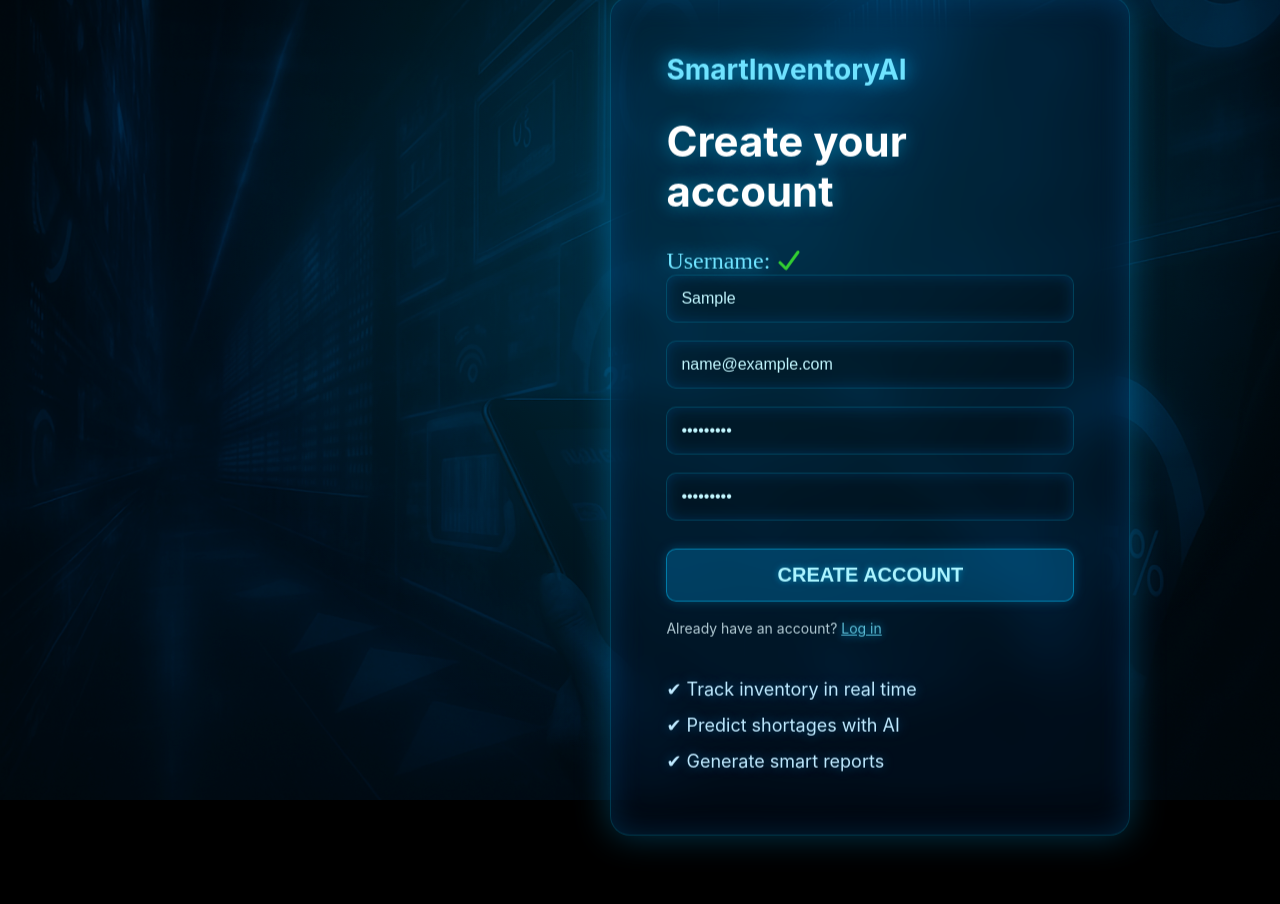
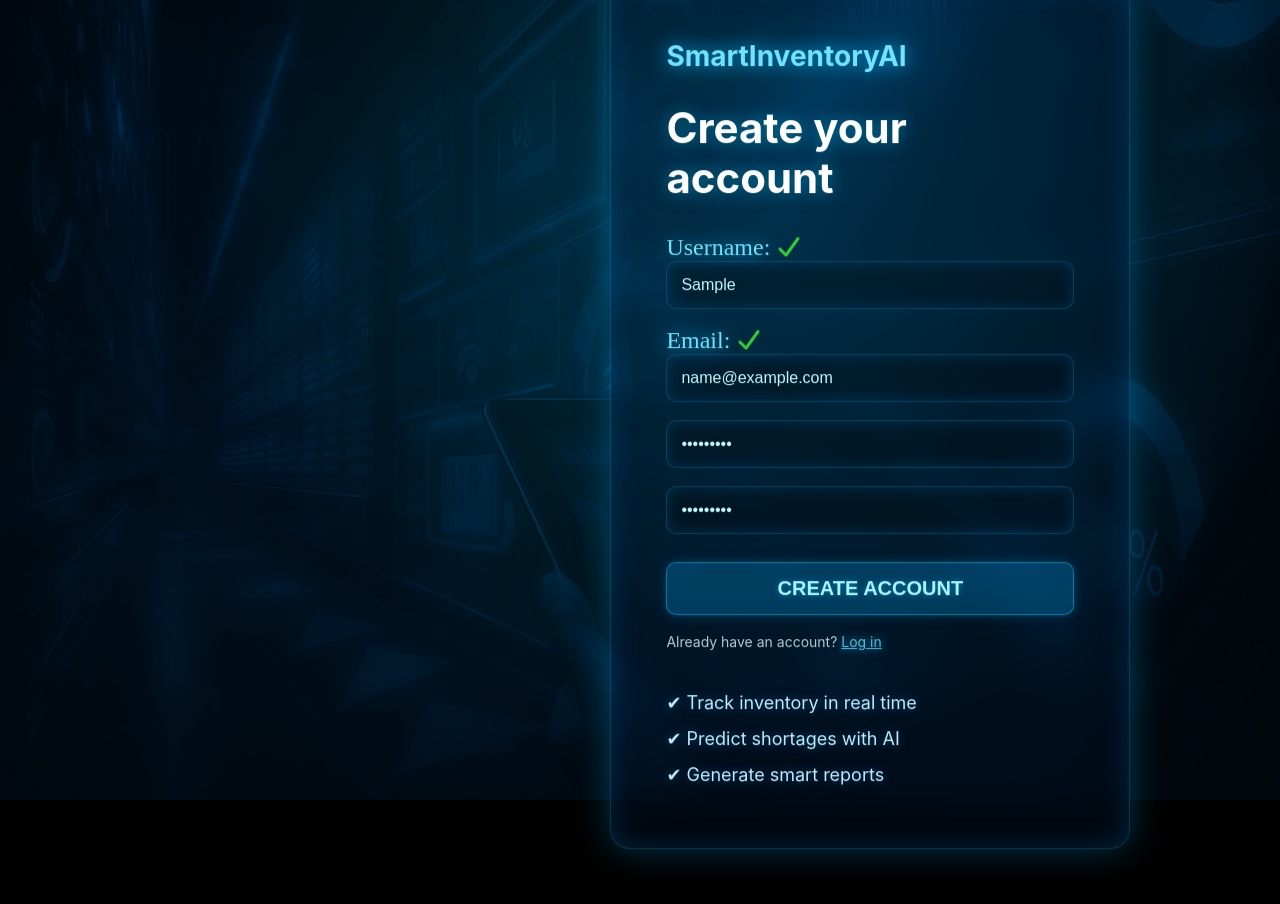
Before and after one commit to MarcinProgramista/smart-inventory-ai-frontend-Public, a React (Vite) app: page /register in a window 1280 px wide. Both pictures are taken after typing "Sample", "name@example.com", "Sample123", "Sample123" into the empty fields and a click on the button "CREATE ACCOUNT". Shown: the top 904 px of the page. Before the commit the page ends 835 px from the top, so only its background shows below. Built offline with nearby package versions, Linux system fonts and the light colour scheme.

Commit message:
fix(register): correct EmailField import and prop to restore email input functionality

```diff
--- /dev/null
+++ b/src/components/form/EmailField.jsx
@@ -0,0 +1,115 @@
+import styled from "styled-components";
+import { FontAwesomeIcon } from "@fortawesome/react-fontawesome";
+import {
+  faCheck,
+  faTimes,
+  faInfoCircle,
+} from "@fortawesome/free-solid-svg-icons";
+import Input from "../common/Input";
+
+export default function EmailField({
+  email,
+  setEmail,
+  validEmail,
+  setEmailFocus,
+  emailFocus,
+  emailRef,
+}) {
+  return (
+    <>
+      <LabelWrapper htmlFor="email">
+        Email:
+        <StyledFontAwesomeIconHideEmail
+          icon={faCheck}
+          $validEmail={validEmail}
+        />
+        <StyledFontAwesomeIconInvalidEmail
+          icon={faTimes}
+          $validEmail={validEmail}
+          $email={email}
+        />
+      </LabelWrapper>
+
+      <Input
+        type="email"
+        id="email"
+        ref={emailRef}
+        autoComplete="off"
+        onChange={(e) => setEmail(e.target.value)}
+        value={email}
+        required
+        aria-invalid={validEmail ? "false" : "true"}
+        aria-describedby="uidnote"
+        onFocus={() => setEmailFocus(true)}
+        onBlur={() => setEmailFocus(false)}
+        placeholder="Put email .."
+      />
+
+      <ParagraphEmail
+        id="uidnote"
+        $emailFocus={emailFocus}
+        $email={email}
+        $validEmail={validEmail}
+      >
+        <FontAwesomeIcon icon={faInfoCircle} />
+        username part of the email, allowing alphanumeric characters and some
+        special characters like ., _, %, +, and -.
+        <br />
+        Must have "@" symbol that separates the username from the domain.
+        <br />
+        Must begin with a letter.
+        <br />
+        Domain part, allowing letters, digits, dots, and hyphens
+        <br />
+        top-level domain (TLD), which must consist of at least 2 alphabetic
+        characters.
+      </ParagraphEmail>
+    </>
+  );
+}
+
+/* … styled-components bez zmian … */
+
+const LabelWrapper = styled.label`
+  margin-top: 1rem;
+  font-family: "Dancing Script", cursive;
+  color: #6fe3ff;
+  font-size: 24px;
+  text-shadow: 0 0 20px #00baff;
+`;
+
+const StyledFontAwesomeIconHideEmail = styled(FontAwesomeIcon)`
+  color: ${({ $validEmail }) => ($validEmail ? "limegreen" : "")};
+  margin-left: ${({ $validEmail }) => ($validEmail ? "0.25rem" : "")};
+  display: ${({ $validEmail }) => ($validEmail ? "" : "none")};
+`;
+
+const StyledFontAwesomeIconInvalidEmail = styled(FontAwesomeIcon)`
+  display: ${({ $validEmail, $email }) =>
+    $validEmail || !$email ? "none" : ""};
+  color: ${({ $validEmail, $email }) => ($validEmail || !$email ? "" : "red")};
+  margin-left: ${({ $validEmail, $email }) =>
+    $validEmail || !$email ? "0.25rem" : ""};
+`;
+
+const ParagraphEmail = styled.p`
+  position: ${({ $validEmail, $email, $emailFocus }) =>
+    $emailFocus && $email && !$validEmail ? "relative" : "absolute"};
+  left: ${({ $validEmail, $email, $emailFocus }) =>
+    $emailFocus && $email && !$validEmail ? "" : "9999px"};
+  font-size: ${({ $validEmail, $email, $emailFocus }) =>
+    $emailFocus && $email && !$validEmail ? "0.75rem" : ""};
+  border-radius: ${({ $validEmail, $email, $emailFocus }) =>
+    $emailFocus && $email && !$validEmail ? "0.5rem" : ""};
+  background: ${({ $validEmail, $email, $emailFocus }) =>
+    $emailFocus && $email && !$validEmail ? "#000" : ""};
+  color: ${({ $validEmail, $email, $emailFocus }) =>
+    $emailFocus && $email && !$validEmail ? "#fff" : ""};
+  padding: ${({ $validEmail, $email, $emailFocus }) =>
+    $emailFocus && $email && !$validEmail ? "0.25rem" : ""};
+  bottom: ${({ $validEmail, $email, $emailFocus }) =>
+    $emailFocus && $email && !$validEmail ? "-10px" : ""};
+  svg {
+    margin-right: 0.25rem;
+  }
+`;
--- a/src/pages/Register.jsx
+++ b/src/pages/Register.jsx
@@ -1,10 +1,5 @@
 import styled from "styled-components";
-import { FontAwesomeIcon } from "@fortawesome/react-fontawesome";
-import {
-  faCheck,
-  faTimes,
-  faInfoCircle,
-} from "@fortawesome/free-solid-svg-icons";
+
 import { useEffect, useRef, useState } from "react";
 import BackgroundImage from "../components/layout/BackgroundImage";
 import DarkLayer from "../components/layout/DarkLayer";
@@ -13,7 +8,7 @@ import NeonCard from "../components/ui/NeonCard";
 import Logo from "../components/ui/Logo";
 import UsernameField from "../components/form/UsernameField";
 import Input from "../components/common/Input";
-
+import EmailField from "../components/form/EmailField";
 const USER_REGEX = /^[A-z][A-z0-9-_]{3,23}$/;
 const PWD_REGEX = /^(?=.*[a-z])(?=.*[A-Z])(?=.*[0-9])(?=.*[!@#$%]).{8,24}$/;
 const EMAIL_REGEX = /^[a-zA-Z0-9._%+-]+@[a-zA-Z0-9.-]+\.[a-zA-Z]{2,}$/;
@@ -78,7 +73,15 @@ export default function Register() {
           setUserFocus={setUserFocus}
           userRef={userRef}
         />
-        <Input placeholder="Email" />
+        <EmailField
+          email={email}
+          setEmail={setEmail}
+          validEmail={validEmail}
+          setEmailFocus={setEmailFocus}
+          emailFocus={emailFocus}
+          emailRef={emailRef}
+        />
+
         <Input placeholder="Password" type="password" />
         <Input placeholder="Confirm Password" type="password" />
 
```
